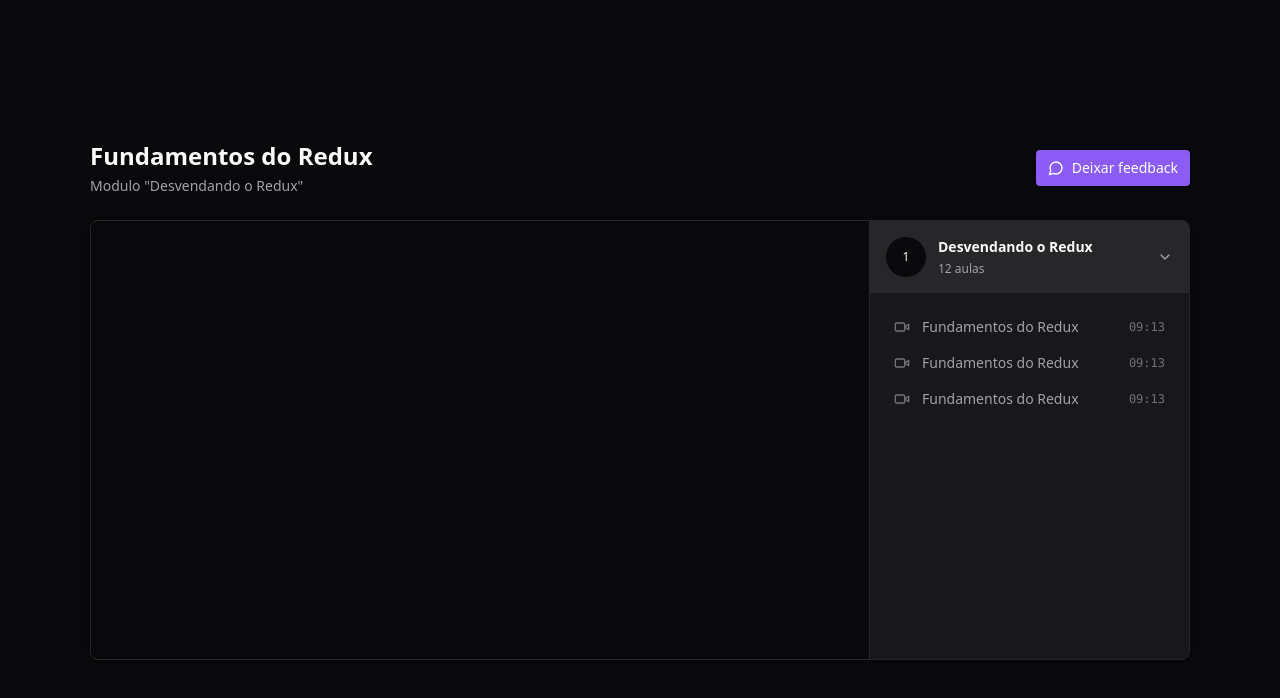
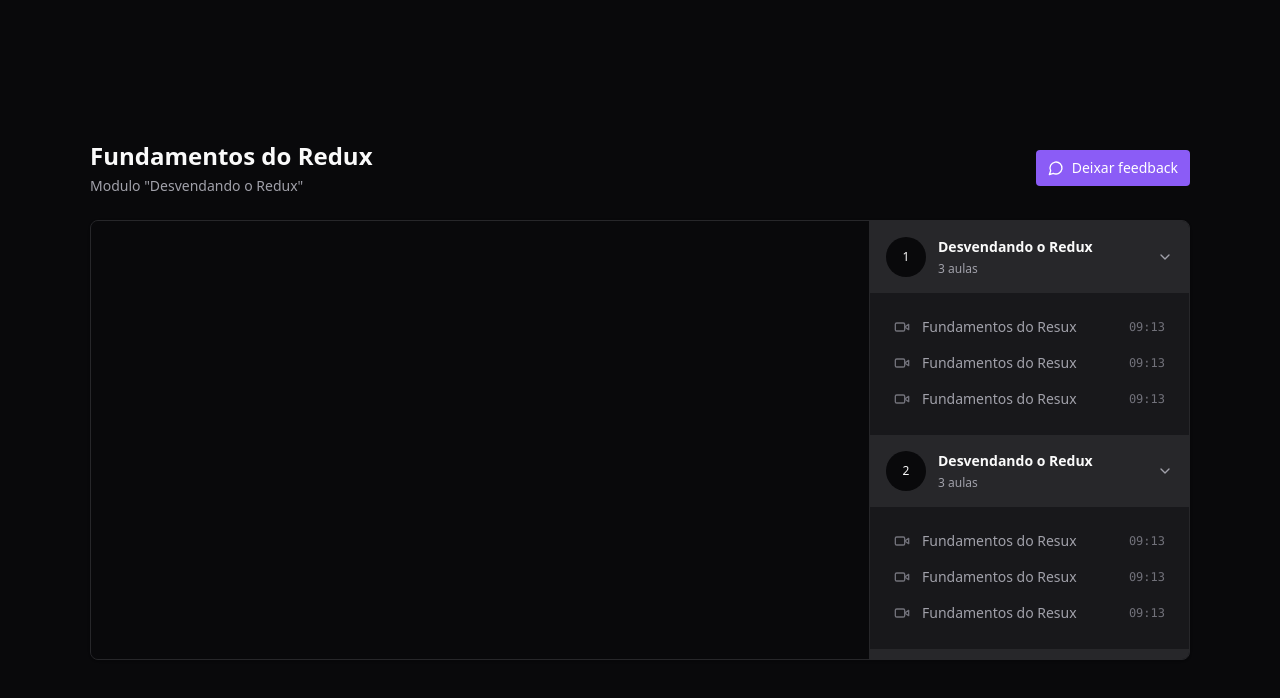
Before and after one commit to carlos-solvd/redux, a React (Vite) app: page / in a window 1280 px wide. Shown: the top 698 px of the page. Built offline with nearby package versions, Linux system fonts and the light colour scheme.

Commit message:
feat: created components for header, lessons, module, player and video

```diff
--- /dev/null
+++ b/src/components/Header.tsx
@@ -0,0 +1,8 @@
+export function Header() {
+    return (
+        <div className="flex flex-col gap-1">
+            <h1 className="text-2xl font-bold">Fundamentos do Redux</h1>
+            <span className="text-sm text-zinc-400">Modulo "Desvendando o Redux"</span>
+        </div>
+    )
+}
--- /dev/null
+++ b/src/pages/Lesson.tsx
@@ -0,0 +1,16 @@
+import { Video } from "lucide-react";
+
+interface LessonProps {
+    title: string
+    duration: string
+}
+
+export function Lesson( { title, duration }: LessonProps) {
+    return (
+        <button className=' flex items-center gap-3 text-sm text-zinc-400'>
+            <Video className=' w-4 h-4 text-zinc-500' />
+            <span>{title}</span>
+            <span className=' ml-auto font-mono text-xs text-zinc-500'>{duration}</span>
+        </button>
+    )
+}
--- /dev/null
+++ b/src/pages/Module.tsx
@@ -0,0 +1,32 @@
+import { ChevronDown, Video } from "lucide-react";
+import { Lesson } from "./Lesson";
+
+interface ModuleProps {
+    moduleIndex: number
+    title: string
+    amountOfLessons: number
+}
+
+export function Module( { moduleIndex, title, amountOfLessons }: ModuleProps) {
+    return (
+        <div>
+            <button className=' flex w-full items-center gap-3 bg-zinc-800 p-4'>
+                <div className=' flex h-10 w-10 rounded-full items-center justify-center bg-zinc-950 text-xs'>
+                    {moduleIndex + 1}
+                </div>
+                <div className=' flex flex-col gap-1 text-left'>
+                    <strong className=' text-sm'>{title}</strong>
+                    <span className=' text-xs text-zinc-400'>{amountOfLessons} aulas</span>
+                </div>
+
+                <ChevronDown className=' w-4 h-4 ml-auto text-zinc-400' />
+            </button>
+
+            <nav className=' relative flex flex-col gap-4 p-6'>
+                <Lesson title="Fundamentos do Resux" duration="09:13"/>
+                <Lesson title="Fundamentos do Resux" duration="09:13"/>
+                <Lesson title="Fundamentos do Resux" duration="09:13"/>
+            </nav>
+        </div>
+    )
+}
--- a/src/pages/Player.tsx
+++ b/src/pages/Player.tsx
@@ -1,17 +1,14 @@
-import { ChevronDown, MessageCircle, Video } from 'lucide-react'
-import ReactPlayer from 'react-player'
+import { MessageCircle } from 'lucide-react'
+import { Header } from '../components/Header'
+import { Video } from './Video'
+import { Module } from './Module'
 
 export function Player() {
     return (
         <div className="h-screen bg-zinc-950 text-zinc-50 flex justify-center items-center">
             <div className="flex w-[1100px] flex-col gap-6">
                 <div className="flex items-center justify-between">
-                    {/*Header*/}
-                    <div className="flex flex-col gap-1">
-                        <h1 className="text-2xl font-bold">Fundamentos do Redux</h1>
-                        <span className="text-sm text-zinc-400">Modulo "Desvendando o Redux"</span>
-                    </div>
-
+                    <Header />
                     <button className='flex items-center gap-2 rounded bg-violet-500 px-3 py-2 text-sm font-medium text-white hover:bg-violet-600'>
                         <MessageCircle className='w-4 h-4' />
                         Deixar feedback
@@ -19,49 +16,12 @@ export function Player() {
                 </div>
                 <main className='relative flex overflow-hidden rounded-lg border border-zinc-800 bg-zinc-900 shadow pr-80'>
                     <div className='flex-1 '>
-                        <div className=' w-full bg-zinc-950 aspect-video'>
-                            <ReactPlayer
-                                width="100%"
-                                height="100%"
-                                controls
-                                url="https://www.youtube.com/watch?v=5yX6NyhCwAI"
-                            />
-                        </div>
+                        <Video />
                     </div>
                     <aside className='w-80 border-l divide-y-2 divide-zinc-900 border-zinc-800 bg-zinc-900 absolute top-0 bottom-0 right-0 overflow-y-scroll scrollbar scrollbar-thin scrollbar-track-zinc-950 scrollbar-thumb-zinc-800'>
-                        <div>
-                            <button className=' flex w-full items-center gap-3 bg-zinc-800 p-4'>
-                                <div className=' flex h-10 w-10 rounded-full items-center justify-center bg-zinc-950 text-xs'>
-                                    1
-                                </div>
-                                <div className=' flex flex-col gap-1 text-left'>
-                                    <strong className=' text-sm'>Desvendando o Redux</strong>
-                                    <span className=' text-xs text-zinc-400'>12 aulas</span>
-                                </div>
-
-                                <ChevronDown className=' w-4 h-4 ml-auto text-zinc-400' />
-                            </button>
-
-                            <nav className=' relative flex flex-col gap-4 p-6'>
-                                <button className=' flex items-center gap-3 text-sm text-zinc-400'>
-                                    <Video className=' w-4 h-4 text-zinc-500' />
-                                    <span>Fundamentos do Redux</span>
-                                    <span className=' ml-auto font-mono text-xs text-zinc-500'>09:13</span>
-                                </button>
-
-                                <button className=' flex items-center gap-3 text-sm text-zinc-400'>
-                                    <Video className=' w-4 h-4 text-zinc-500' />
-                                    <span>Fundamentos do Redux</span>
-                                    <span className=' ml-auto font-mono text-xs text-zinc-500'>09:13</span>
-                                </button>
-
-                                <button className=' flex items-center gap-3 text-sm text-zinc-400'>
-                                    <Video className=' w-4 h-4 text-zinc-500' />
-                                    <span>Fundamentos do Redux</span>
-                                    <span className=' ml-auto font-mono text-xs text-zinc-500'>09:13</span>
-                                </button>
-                            </nav>
-                        </div>
+                        <Module moduleIndex={0} title='Desvendando o Redux' amountOfLessons={3} />
+                        <Module moduleIndex={1} title='Desvendando o Redux' amountOfLessons={3} />
+                        <Module moduleIndex={2} title='Desvendando o Redux' amountOfLessons={3} />
                     </aside>
                 </main>
             </div>
--- /dev/null
+++ b/src/pages/Video.tsx
@@ -0,0 +1,14 @@
+import ReactPlayer from 'react-player'
+
+export function Video() {
+    return (
+        <div className=' w-full bg-zinc-950 aspect-video'>
+            <ReactPlayer
+                width="100%"
+                height="100%"
+                controls
+                url="https://www.youtube.com/watch?v=5yX6NyhCwAI"
+            />
+        </div>
+    )
+}
```
